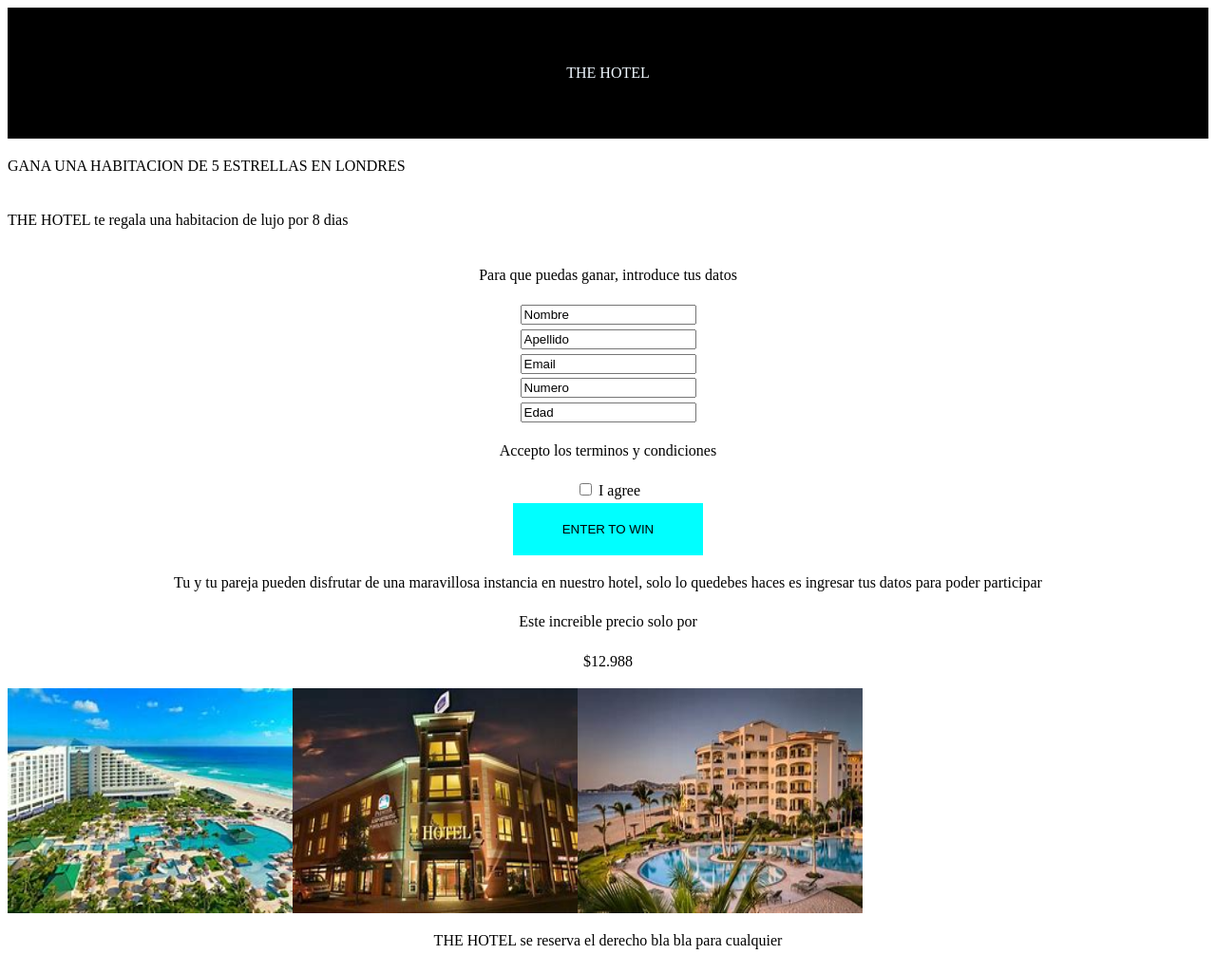
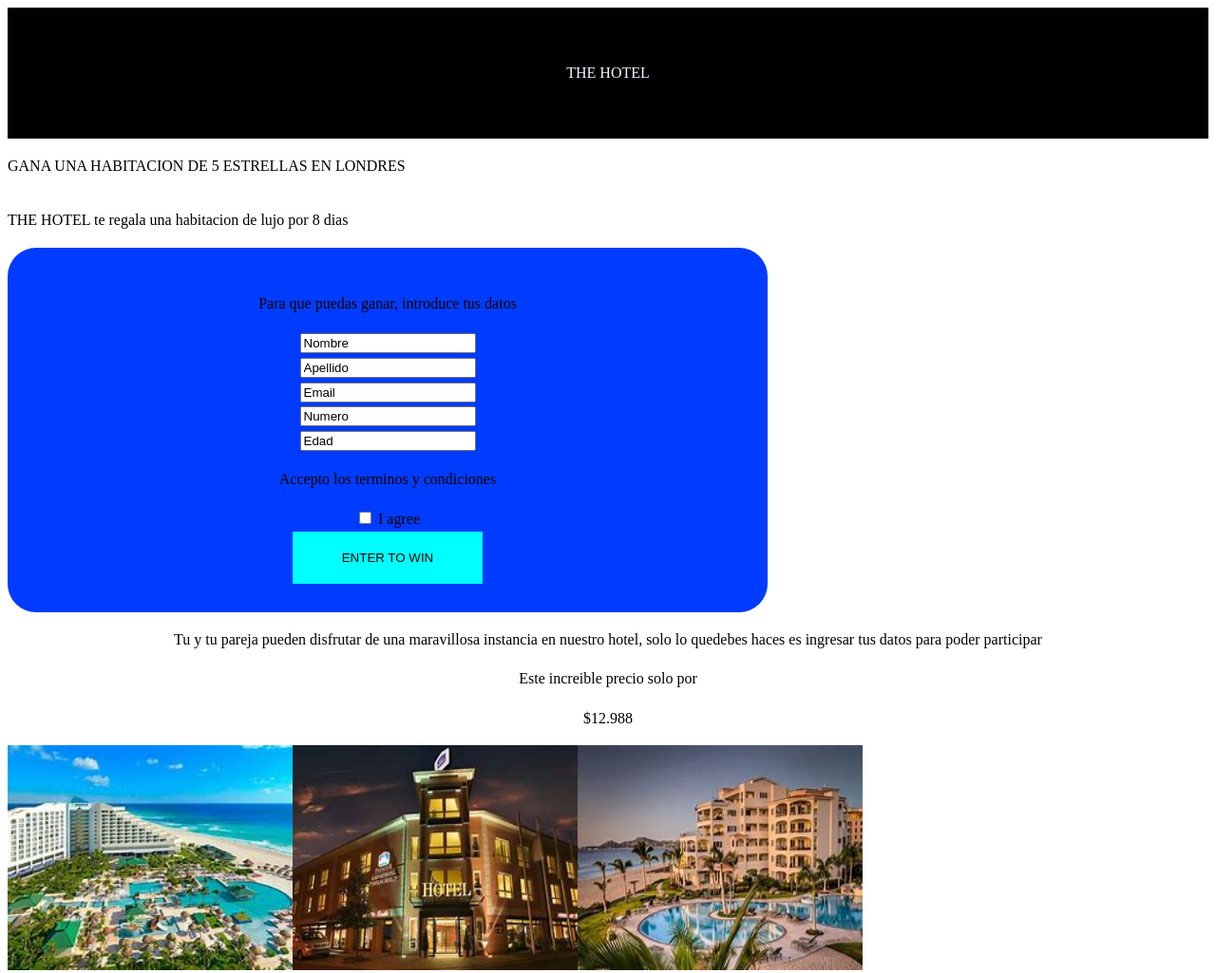
Before and after one commit to bylay/prueba, a plain HTML site: page index.html in a window 1280 px wide. Shown: the top 1025 px of the page at 95% size. Drawn offline with Linux system fonts and the light colour scheme.

Commit message:
commit final
final

```diff
--- a/assets/css/css.css
+++ b/assets/css/css.css
@@ -25,6 +25,11 @@ body {
 .form {
     box-sizing: border-box;
     text-align: center;
+    background-color: rgb(0, 60, 255);
+    padding: 30px;
+    border-radius: 30px;
+    width: 800px;
+
 }
 
 .imgbajo {
@@ -34,9 +39,9 @@ body {
 }
 
 .imgbajo img {
+    display: flex;
     width: 300px;
     text-align: center;
-    display: flex;
 }
 
 .imgbajo {
--- a/index.html
+++ b/index.html
@@ -51,6 +51,9 @@
         <img src="assets/img/OIP (2).jpg" alt="img3">
         <img src="assets/img/OIP.jpg" alt="img4">
     </section>
+    <div>
+
+    </div>
 
 
 </body>
```
